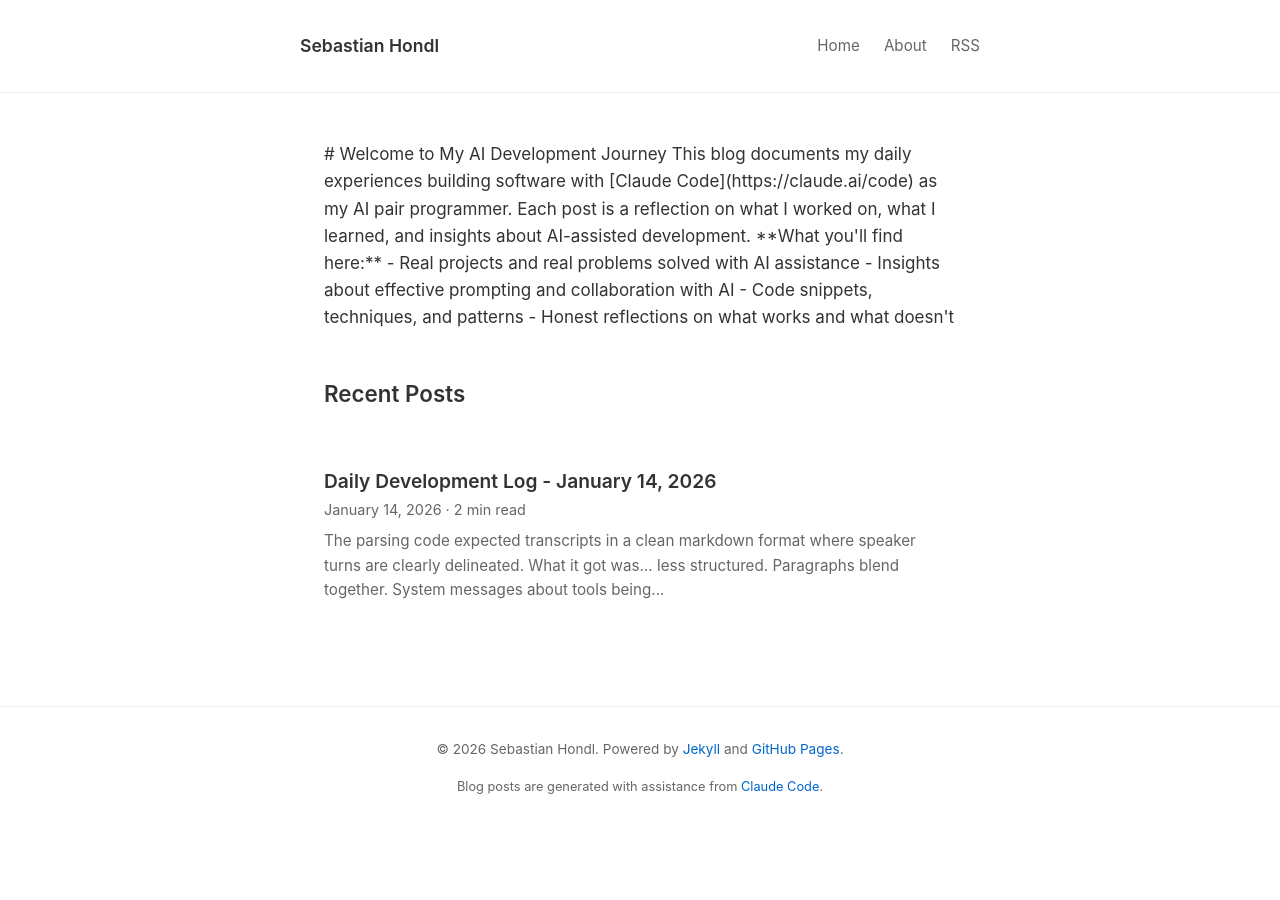
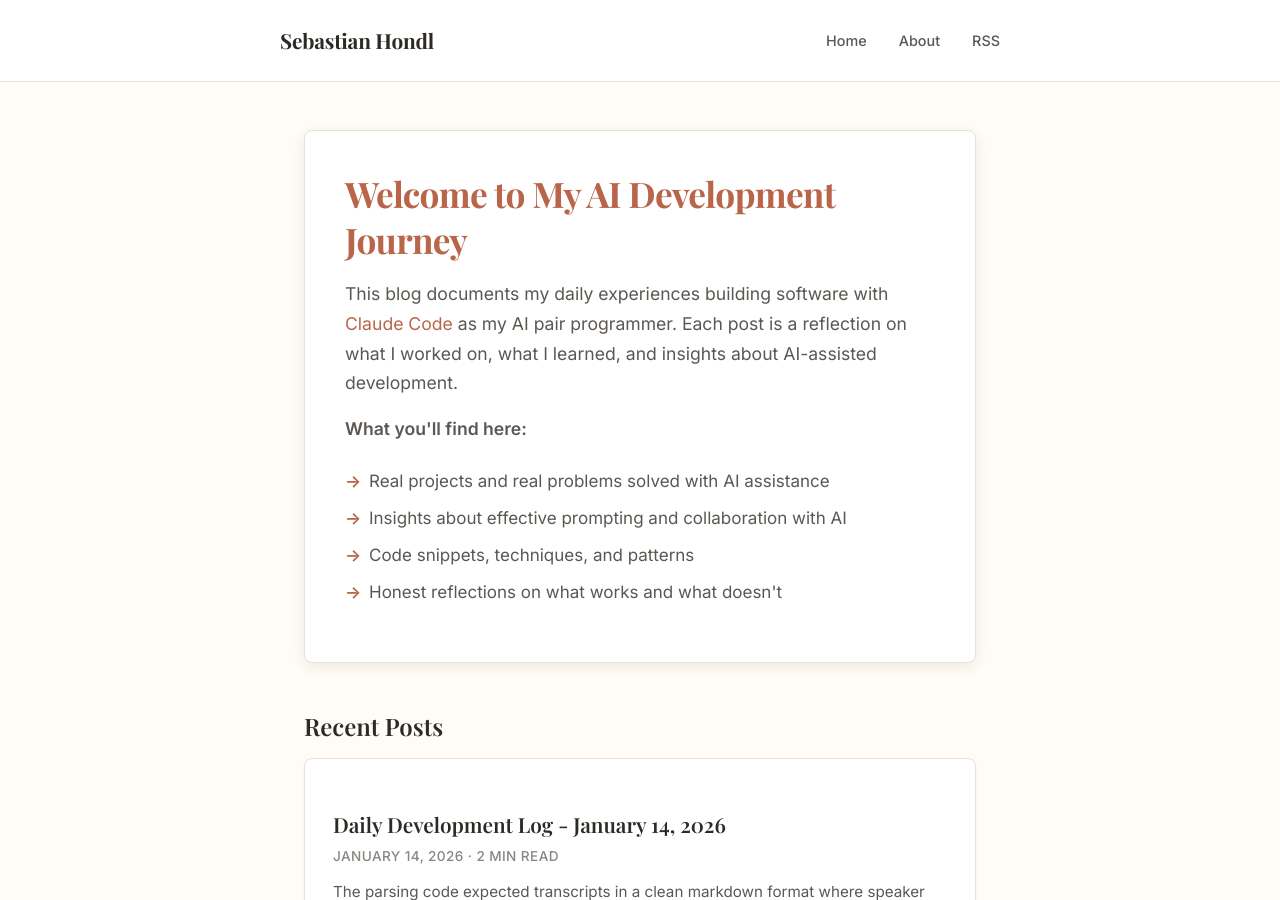
Before and after one commit to Sethhondl/sebastianhondl.com, a Jekyll site: the page built from index.md, in a window 1280 px wide and 900 px high. Built offline with Jekyll 4.4.1, drawn with Linux system fonts in a browser that asks for light colours.

Commit message:
Update to modern cream theme with card-based layout
- Changed base color from white to warm cream (#FFFBF5)
- Added Playfair Display for headings, Inter for body text
- Converted post list to card layout with hover effects
- Styled intro section as featured card
- Made header sticky with refined navigation
- Fixed markdown rendering in intro section

Co-Authored-By: Claude Opus 4.5 <noreply@anthropic.com>

```diff
--- a/assets/css/style.css
+++ b/assets/css/style.css
@@ -1,17 +1,27 @@
-/* AutoBlog - Clean Minimal Theme */
+/* AutoBlog - Modern Cream Theme */
+
+@import url('https://fonts.googleapis.com/css2?family=Inter:wght@400;500;600&family=Playfair+Display:wght@600;700&display=swap');
 
 :root {
-  --color-bg: #ffffff;
-  --color-text: #333333;
-  --color-text-light: #666666;
-  --color-accent: #0066cc;
-  --color-border: #eeeeee;
-  --color-code-bg: #f5f5f5;
+  --color-bg: #FFFBF5;
+  --color-bg-alt: #FBF7F0;
+  --color-card: #FFFFFF;
+  --color-text: #2D2A26;
+  --color-text-light: #5C5752;
+  --color-text-muted: #8A8580;
+  --color-accent: #B8654A;
+  --color-accent-hover: #9A5139;
+  --color-border: #E8E2D9;
+  --color-code-bg: #F5F1EA;
 
-  --font-body: -apple-system, BlinkMacSystemFont, 'Segoe UI', Helvetica, Arial, sans-serif;
+  --font-body: 'Inter', -apple-system, BlinkMacSystemFont, 'Segoe UI', sans-serif;
+  --font-heading: 'Playfair Display', Georgia, serif;
   --font-mono: 'SF Mono', Monaco, 'Courier New', monospace;
 
-  --max-width: 680px;
+  --max-width: 720px;
+  --shadow-sm: 0 1px 3px rgba(45, 42, 38, 0.06);
+  --shadow-md: 0 4px 14px rgba(45, 42, 38, 0.08);
+  --radius: 8px;
 }
 
 /* Reset */
@@ -32,8 +42,12 @@ body {
 
 /* Layout */
 .site-header {
-  padding: 2rem 1.5rem;
+  padding: 1.5rem 2rem;
+  background: var(--color-card);
   border-bottom: 1px solid var(--color-border);
+  position: sticky;
+  top: 0;
+  z-index: 100;
 }
 
 .nav-container {
@@ -45,10 +59,12 @@ body {
 }
 
 .site-title {
-  font-size: 1.1rem;
-  font-weight: 600;
+  font-family: var(--font-heading);
+  font-size: 1.3rem;
+  font-weight: 700;
   color: var(--color-text);
   text-decoration: none;
+  letter-spacing: -0.01em;
 }
 
 .site-title:hover {
@@ -57,13 +73,15 @@ body {
 
 .nav-links {
   display: flex;
-  gap: 1.5rem;
+  gap: 2rem;
 }
 
 .nav-links a {
   color: var(--color-text-light);
   text-decoration: none;
-  font-size: 0.95rem;
+  font-size: 0.9rem;
+  font-weight: 500;
+  transition: color 0.2s ease;
 }
 
 .nav-links a:hover {
@@ -74,28 +92,32 @@ body {
   max-width: var(--max-width);
   margin: 0 auto;
   padding: 3rem 1.5rem;
+  min-height: calc(100vh - 200px);
 }
 
 /* Typography */
 h1, h2, h3 {
+  font-family: var(--font-heading);
   font-weight: 600;
   line-height: 1.3;
   color: var(--color-text);
 }
 
 h1 {
-  font-size: 1.8rem;
+  font-size: 2.2rem;
+  font-weight: 700;
+  margin-bottom: 1rem;
+  letter-spacing: -0.02em;
+}
+
+h2 {
+  font-size: 1.5rem;
+  margin-top: 2.5rem;
   margin-bottom: 1rem;
 }
 
-h2 {
-  font-size: 1.4rem;
-  margin-top: 2rem;
-  margin-bottom: 0.75rem;
-}
-
 h3 {
-  font-size: 1.15rem;
+  font-size: 1.2rem;
   margin-top: 1.5rem;
   margin-bottom: 0.5rem;
 }
@@ -159,33 +181,76 @@ blockquote {
 /* Home Page */
 .home-intro {
   margin-bottom: 3rem;
+  padding: 2.5rem;
+  background: var(--color-card);
+  border-radius: var(--radius);
+  box-shadow: var(--shadow-md);
+  border: 1px solid var(--color-border);
 }
 
 .home-intro h1 {
-  margin-bottom: 1.5rem;
+  margin-bottom: 1rem;
+  color: var(--color-accent);
+}
+
+.home-intro p {
+  font-size: 1.1rem;
+  color: var(--color-text-light);
+  line-height: 1.7;
+}
+
+.home-intro ul {
+  margin-top: 1.5rem;
+  padding-left: 0;
+  list-style: none;
+}
+
+.home-intro li {
+  position: relative;
+  padding-left: 1.5rem;
+  margin-bottom: 0.6rem;
+  color: var(--color-text-light);
+}
+
+.home-intro li::before {
+  content: "→";
+  position: absolute;
+  left: 0;
+  color: var(--color-accent);
+  font-weight: 600;
 }
 
 .post-list {
   list-style: none;
   padding: 0;
+  display: flex;
+  flex-direction: column;
+  gap: 1.25rem;
 }
 
 .post-list-item {
-  padding: 1.5rem 0;
-  border-bottom: 1px solid var(--color-border);
+  padding: 1.75rem;
+  background: var(--color-card);
+  border-radius: var(--radius);
+  box-shadow: var(--shadow-sm);
+  border: 1px solid var(--color-border);
+  transition: box-shadow 0.2s ease, transform 0.2s ease;
 }
 
-.post-list-item:last-child {
-  border-bottom: none;
+.post-list-item:hover {
+  box-shadow: var(--shadow-md);
+  transform: translateY(-2px);
 }
 
 .post-list-title {
-  font-size: 1.2rem;
-  margin-bottom: 0.3rem;
+  font-family: var(--font-heading);
+  font-size: 1.3rem;
+  margin-bottom: 0.5rem;
 }
 
 .post-list-title a {
   color: var(--color-text);
+  text-decoration: none;
 }
 
 .post-list-title a:hover {
@@ -193,14 +258,18 @@ blockquote {
 }
 
 .post-list-meta {
-  color: var(--color-text-light);
-  font-size: 0.9rem;
+  color: var(--color-text-muted);
+  font-size: 0.85rem;
+  font-weight: 500;
+  text-transform: uppercase;
+  letter-spacing: 0.03em;
 }
 
 .post-list-excerpt {
   color: var(--color-text-light);
-  margin-top: 0.5rem;
+  margin-top: 0.75rem;
   font-size: 0.95rem;
+  line-height: 1.6;
 }
 
 /* Post */
--- a/index.md
+++ b/index.md
@@ -4,17 +4,16 @@ title: Home
 ---
 
 <div class="home-intro">
+  <h1>Welcome to My AI Development Journey</h1>
+  <p>This blog documents my daily experiences building software with <a href="https://claude.ai/code">Claude Code</a> as my AI pair programmer. Each post is a reflection on what I worked on, what I learned, and insights about AI-assisted development.</p>
 
-# Welcome to My AI Development Journey
-
-This blog documents my daily experiences building software with [Claude Code](https://claude.ai/code) as my AI pair programmer. Each post is a reflection on what I worked on, what I learned, and insights about AI-assisted development.
-
-**What you'll find here:**
-- Real projects and real problems solved with AI assistance
-- Insights about effective prompting and collaboration with AI
-- Code snippets, techniques, and patterns
-- Honest reflections on what works and what doesn't
-
+  <p><strong>What you'll find here:</strong></p>
+  <ul>
+    <li>Real projects and real problems solved with AI assistance</li>
+    <li>Insights about effective prompting and collaboration with AI</li>
+    <li>Code snippets, techniques, and patterns</li>
+    <li>Honest reflections on what works and what doesn't</li>
+  </ul>
 </div>
 
 ## Recent Posts
```
